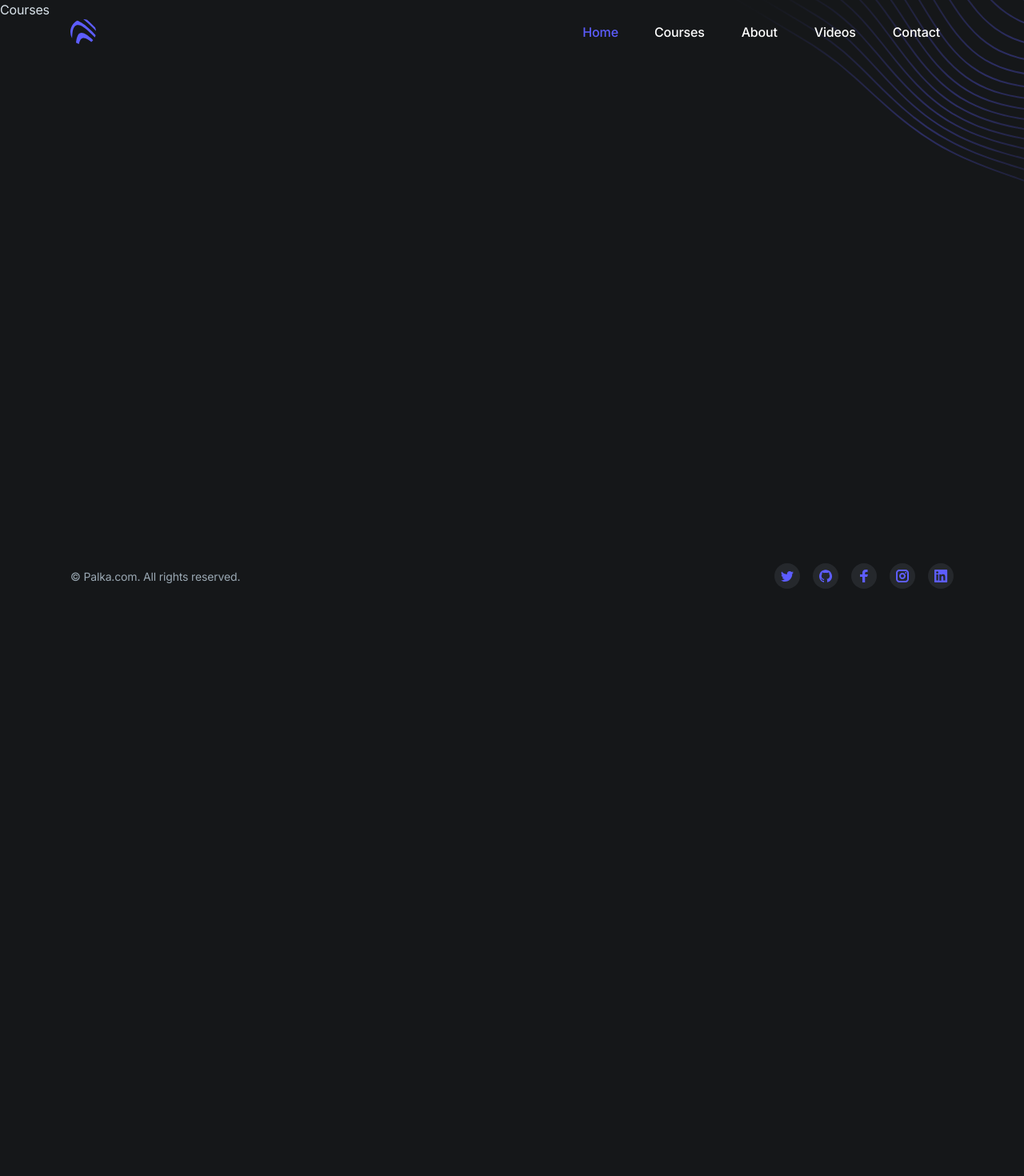
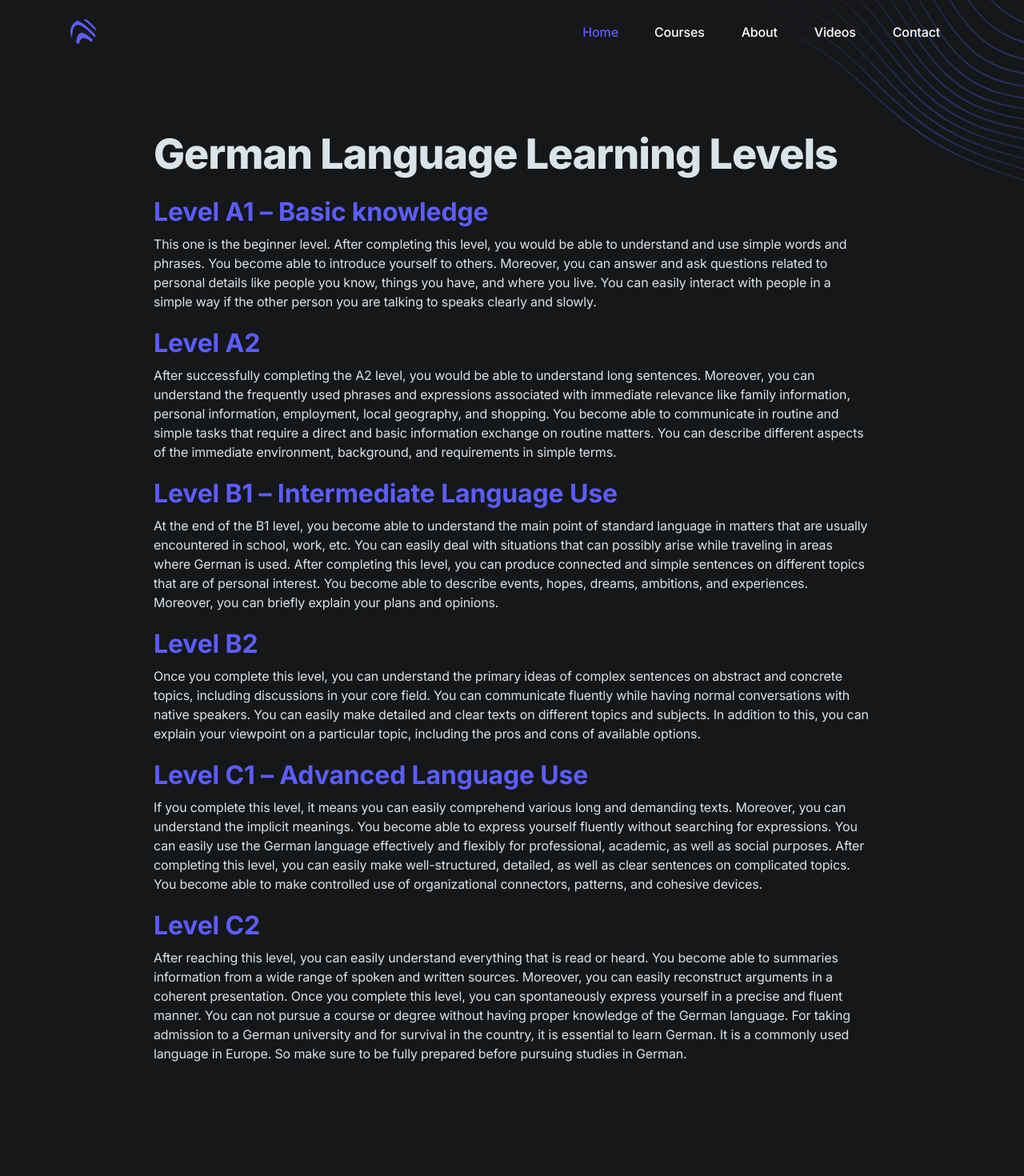
Before and after one commit to sahilbanga/german-classes-by-palka, a Next.js app: page /courses in a window 1280 px wide. Shown: the top 1470 px of the page at 80% size. Before the commit the page ends 800 px from the top, so only its background shows below. Built offline with nearby package versions, Linux system fonts and the light colour scheme.

Commit message:
dev of courses page

```diff
--- a/app/(default)/courses/page.tsx
+++ b/app/(default)/courses/page.tsx
@@ -5,8 +5,74 @@ export const metadata = {
 
 export default function Courses() {
     return (
-        <>
-            Courses
-        </>
+        <section className="relative content-none">
+            <div className="max-w-6xl mx-auto px-4 sm:px-6">
+                <div className="pt-32 pb-12 md:pt-40 md:pb-20">
+                    {/* Page header */}
+                    <div className="max-w-4xl mx-auto pb-12 md:pb-20">
+                        <h1 className="h1">German Language Learning Levels</h1>
+                        <div className={'mt-5'}>
+                            <h2 className="h3 text-purple-600 pb-2">Level A1 – Basic knowledge</h2>
+                            <p>
+                                This one is the beginner level. After completing this level, you would be able to understand and use simple words and phrases. You become able to introduce yourself to others. Moreover, you can answer and ask questions related to personal details like people you know, things you have, and where you live. You can easily interact with people in a simple way if the other person you are talking to speaks clearly and slowly.
+                            </p>
+                        </div>
+
+
+                        <div className={'mt-5'}>
+                            <h2 className="h3 text-purple-600 pb-2">Level A2</h2>
+                            <p>
+                                After successfully completing the A2 level, you would be able to understand long sentences. Moreover, you can understand the frequently used phrases and expressions associated with immediate relevance like family information, personal information, employment, local geography, and shopping.
+
+                                You become able to communicate in routine and simple tasks that require a direct and basic information exchange on routine matters. You can describe different aspects of the immediate environment, background, and requirements in simple terms.
+                            </p>
+                        </div>
+
+
+                        <div className={'mt-5'}>
+                            <h2 className="h3 text-purple-600 pb-2">Level B1 – Intermediate Language Use</h2>
+                            <p>
+                                At the end of the B1 level, you become able to understand the main point of standard language in matters that are usually encountered in school, work, etc. You can easily deal with situations that can possibly arise while traveling in areas where German is used.
+
+                                After completing this level, you can produce connected and simple sentences on different topics that are of personal interest. You become able to describe events, hopes, dreams, ambitions, and experiences. Moreover, you can briefly explain your plans and opinions.
+                            </p>
+                        </div>
+
+
+                        <div className={'mt-5'}>
+                            <h2 className="h3 text-purple-600 pb-2">Level B2</h2>
+                            <p>
+                                Once you complete this level, you can understand the primary ideas of complex sentences on abstract and concrete topics, including discussions in your core field. You can communicate fluently while having normal conversations with native speakers.
+
+                                You can easily make detailed and clear texts on different topics and subjects. In addition to this, you can explain your viewpoint on a particular topic, including the pros and cons of available options.
+                            </p>
+                        </div>
+
+                        <div className={'mt-5'}>
+                            <h2 className="h3 text-purple-600 pb-2">Level C1 – Advanced Language Use</h2>
+                            <p>
+
+                                If you complete this level, it means you can easily comprehend various long and demanding texts. Moreover, you can understand the implicit meanings. You become able to express yourself fluently without searching for expressions. You can easily use the German language effectively and flexibly for professional, academic, as well as social purposes.
+
+                                After completing this level, you can easily make well-structured, detailed, as well as clear sentences on complicated topics. You become able to make controlled use of organizational connectors, patterns, and cohesive devices.
+                            </p>
+                        </div>
+
+                        <div className={'mt-5'}>
+                            <h2 className="h3 text-purple-600 pb-2">Level C2</h2>
+                            <p>
+                                After reaching this level, you can easily understand everything that is read or heard. You become able to summaries information from a wide range of spoken and written sources. Moreover, you can easily reconstruct arguments in a coherent presentation.
+
+                                Once you complete this level, you can spontaneously express yourself in a precise and fluent manner.
+
+                                You can not pursue a course or degree without having proper knowledge of the German language. For taking admission to a German university and for survival in the country, it is essential to learn German. It is a commonly used language in Europe. So make sure to be fully prepared before pursuing studies in German.
+                            </p>
+                        </div>
+
+                    </div>
+
+                </div>
+            </div>
+        </section>
     )
 }
```
